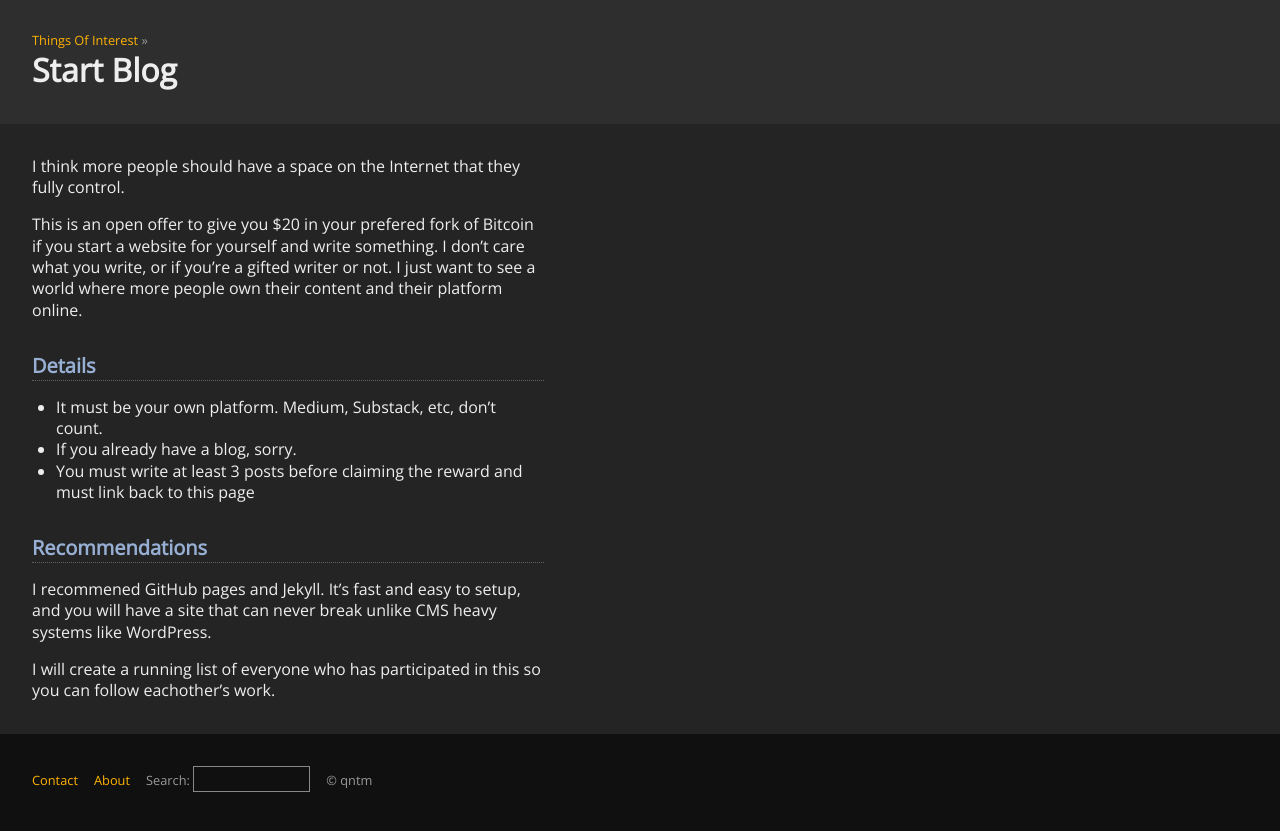
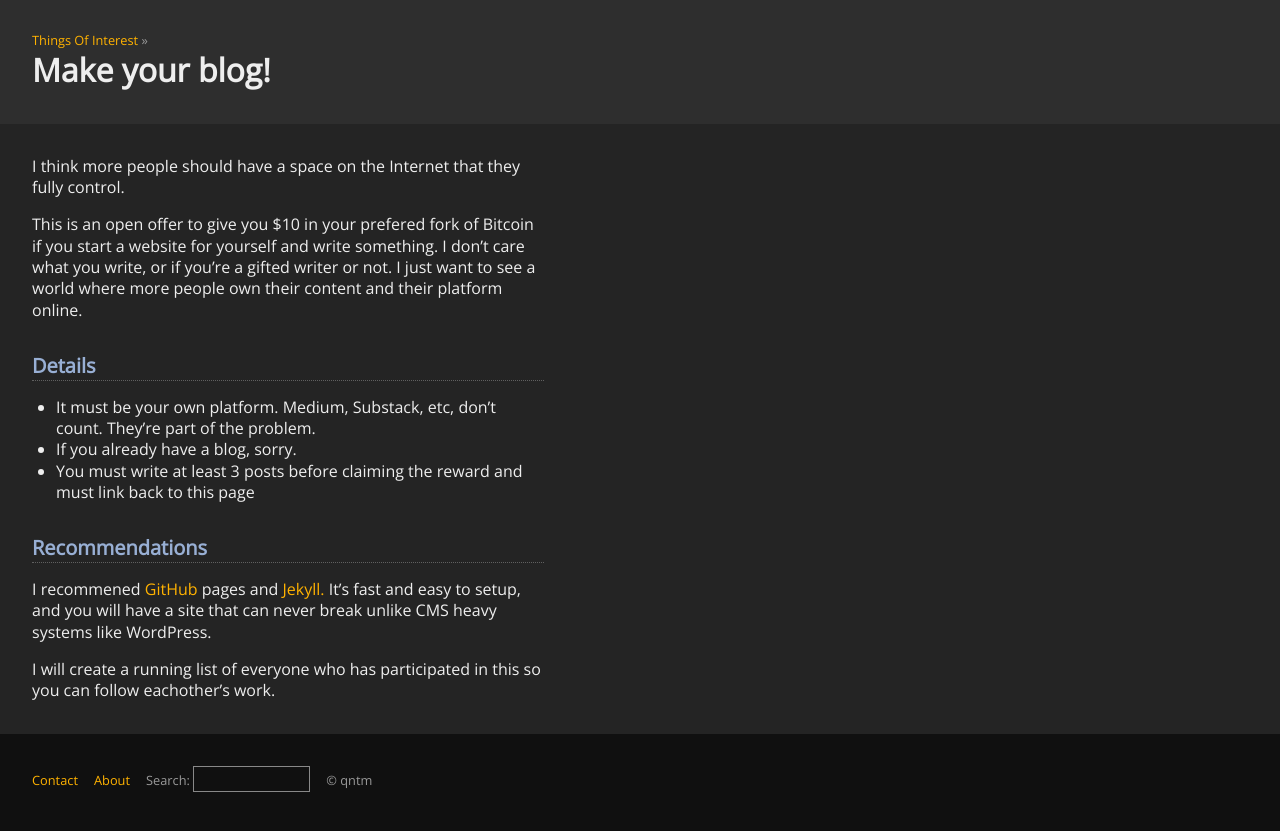
Before and after one commit to wakgill/website, a Jekyll site: the page built from _posts/2021-06-11-start-blog.md, in a window 1280 px wide. Shown: the top 831 px of the page. Built offline with Jekyll 4.4.1, drawn with Linux system fonts in a browser that asks for light colours; comment, search, counter and statistics services are not loaded.

Commit message:
Update 2021-06-11-start-blog.md

```diff
--- a/_posts/2021-06-11-start-blog.md
+++ b/_posts/2021-06-11-start-blog.md
@@ -1,21 +1,21 @@
 ---
 layout: default
-title:
+title: Make your blog!
 permalink: start-blog
 ---
 
 I think more people should have a space on the Internet that they fully control.
 
-This is an open offer to give you $20 in your prefered fork of Bitcoin if you start a website for yourself and write something. I don't care what you write, or if you're a gifted writer or not. I just want to see a world where more people own their content and their platform online.
+This is an open offer to give you $10 in your prefered fork of Bitcoin if you start a website for yourself and write something. I don't care what you write, or if you're a gifted writer or not. I just want to see a world where more people own their content and their platform online.
 
 ### Details
 
-- It must be your own platform. Medium, Substack, etc, don't count.
+- It must be your own platform. Medium, Substack, etc, don't count. They're part of the problem.
 - If you already have a blog, sorry.
 - You must write at least 3 posts before claiming the reward and must link back to this page
 
 ### Recommendations
 
-I recommened GitHub pages and Jekyll. It's fast and easy to setup, and you will have a site that can never break unlike CMS heavy systems like WordPress.
+I recommened [GitHub](https://pages.github.com/) pages and [Jekyll.](http://joshualande.com/jekyll-github-pages-poole) It's fast and easy to setup, and you will have a site that can never break unlike CMS heavy systems like WordPress.
 
 I will create a running list of everyone who has participated in this so you can follow eachother's work.
```
